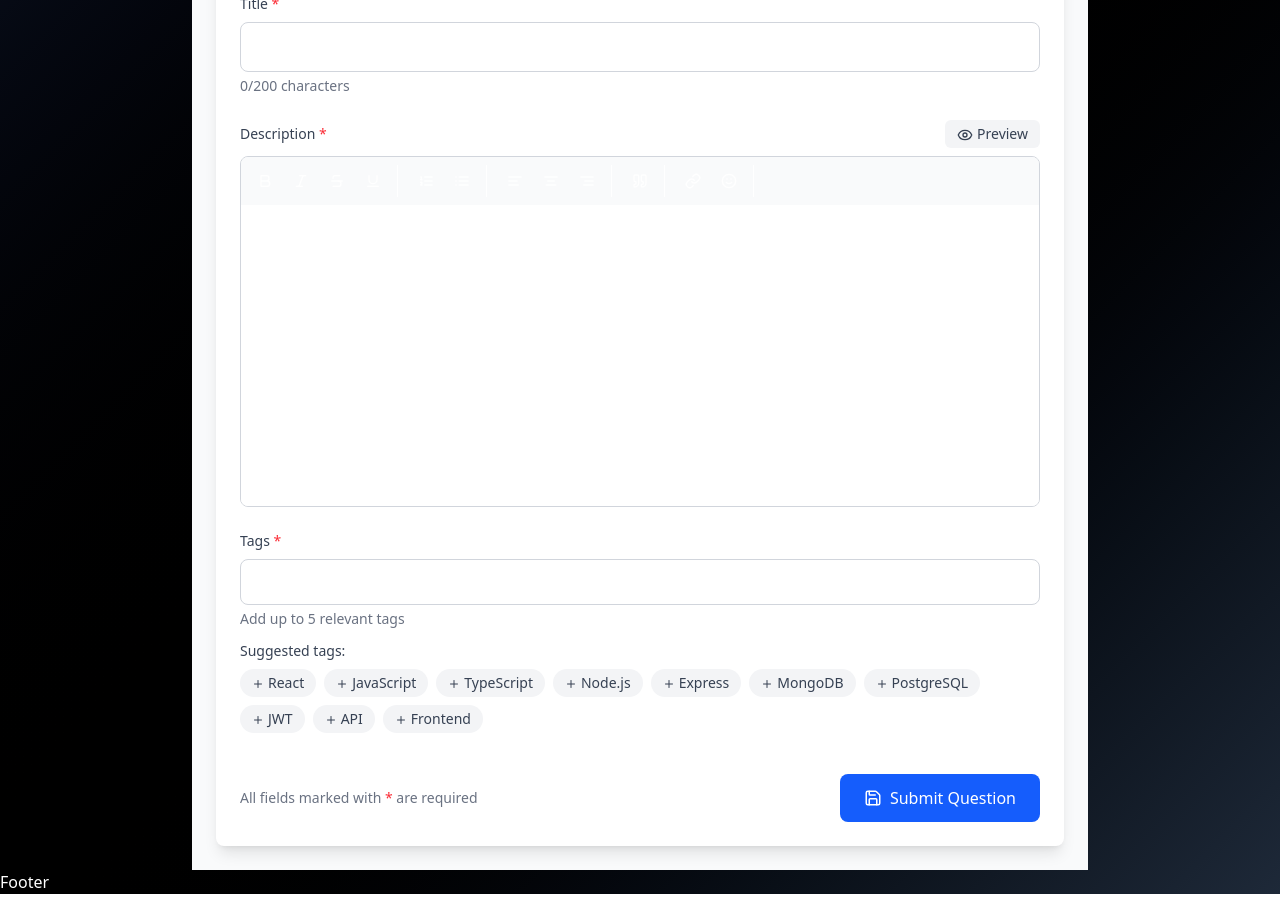
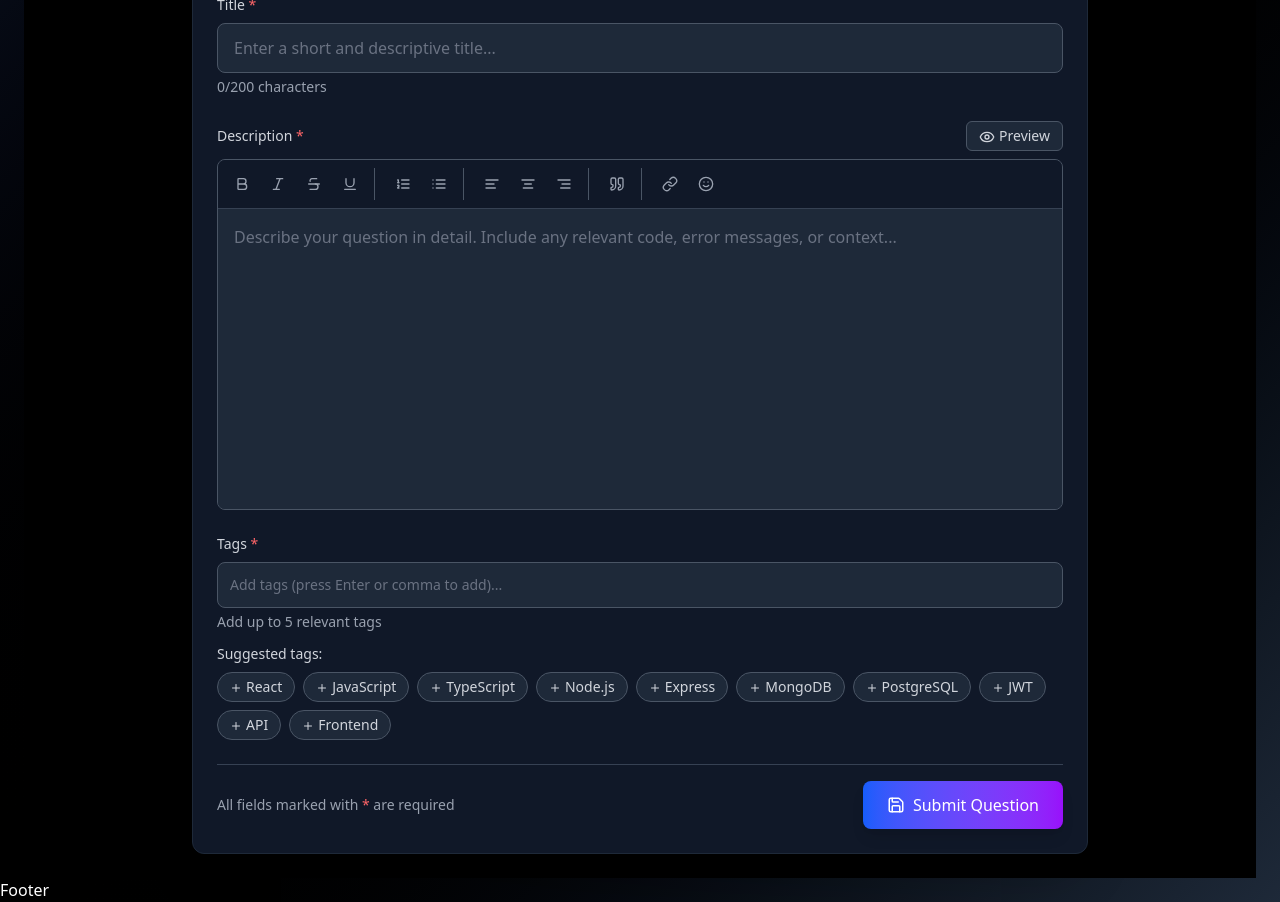
Before and after one commit to Akash4701/OdooHackathon, a React (Vite) app in the folder Frontend/: page /editor in a window 1280 px wide. Shown: the part 380-1282 px from the top of the page. Built offline with nearby package versions, Linux system fonts and the light colour scheme.

Commit message:
removed node

```diff
--- a/Frontend/package.json
+++ b/Frontend/package.json
@@ -27,9 +27,9 @@
     "@tiptap/pm": "^2.26.1",
     "@tiptap/react": "^2.26.1",
     "@tiptap/starter-kit": "^2.26.1",
-    "framer-motion": "^12.23.3",
     "axios": "^1.10.0",
     "emoji-picker-react": "^4.12.3",
+    "framer-motion": "^12.23.3",
     "highlight.js": "^11.11.1",
     "lowlight": "^3.3.0",
     "lucide-react": "^0.525.0",
--- a/Frontend/src/components/editor/tiptap.tsx
+++ b/Frontend/src/components/editor/tiptap.tsx
@@ -20,7 +20,7 @@ import {
   Plus
 } from 'lucide-react';
 
-// Mock emoji picker component since we can't import emoji-picker-react
+// Mock emoji picker component
 const EmojiPicker = ({ onEmojiClick, show, onClose }) => {
   const emojis = [
     '😀', '😃', '😄', '😁', '😆', '😅', '😂', '🤣', '😊', '😇',
@@ -40,12 +40,12 @@ const EmojiPicker = ({ onEmojiClick, show, onClose }) => {
   if (!show) return null;
 
   return (
-    <div className="absolute top-full left-0 z-50 bg-white border border-gray-200 rounded-lg shadow-lg p-4 w-80 max-h-60 overflow-y-auto">
+    <div className="absolute top-full left-0 z-50 bg-gray-900 border border-gray-700 rounded-lg shadow-2xl p-4 w-80 max-h-60 overflow-y-auto">
       <div className="flex justify-between items-center mb-3">
-        <h3 className="text-sm font-medium text-gray-700">Choose Emoji</h3>
+        <h3 className="text-sm font-medium text-gray-200">Choose Emoji</h3>
         <button
           onClick={onClose}
-          className="p-1 rounded-full hover:bg-gray-100"
+          className="p-1 rounded-full hover:bg-gray-800 text-gray-400 hover:text-gray-200 transition-colors"
         >
           <X size={16} />
         </button>
@@ -55,7 +55,7 @@ const EmojiPicker = ({ onEmojiClick, show, onClose }) => {
           <button
             key={index}
             onClick={() => onEmojiClick({ emoji })}
-            className="text-xl hover:bg-gray-100 p-2 rounded transition-colors"
+            className="text-xl hover:bg-gray-800 p-2 rounded transition-colors"
           >
             {emoji}
           </button>
@@ -92,18 +92,18 @@ const TagInput = ({ tags, setTags, placeholder = "Add tags..." }) => {
 
   return (
     <div
-      className="flex flex-wrap gap-2 p-3 border border-gray-300 rounded-lg min-h-[42px] cursor-text focus-within:ring-2 focus-within:ring-blue-500 focus-within:border-blue-500"
+      className="flex flex-wrap gap-2 p-3 border border-gray-600 bg-gray-800 rounded-lg min-h-[42px] cursor-text focus-within:ring-2 focus-within:ring-blue-500 focus-within:border-blue-500 transition-all"
       onClick={() => inputRef.current?.focus()}
     >
       {tags.map((tag, index) => (
-        <span key={index} className="inline-flex items-center gap-1 px-2 py-1 bg-blue-100 text-blue-800 rounded-full text-sm">
+        <span key={index} className="inline-flex items-center gap-1 px-2 py-1 bg-blue-900 text-blue-200 rounded-full text-sm border border-blue-700">
           {tag}
           <button
             onClick={(e) => {
               e.stopPropagation();
               removeTag(tag);
             }}
-            className="hover:bg-blue-200 rounded-full p-0.5"
+            className="hover:bg-blue-800 rounded-full p-0.5 text-blue-300 hover:text-blue-100"
           >
             <X size={12} />
           </button>
@@ -121,7 +121,7 @@ const TagInput = ({ tags, setTags, placeholder = "Add tags..." }) => {
           }
         }}
         placeholder={tags.length === 0 ? placeholder : ''}
-        className="flex-1 min-w-0 border-none outline-none bg-transparent text-sm"
+        className="flex-1 min-w-0 border-none outline-none bg-transparent text-sm text-gray-200 placeholder-gray-500"
       />
     </div>
   );
@@ -131,7 +131,6 @@ const TagInput = ({ tags, setTags, placeholder = "Add tags..." }) => {
 const RichTextEditor = ({ content, onChange, editable = true, placeholder = "Start typing..." }) => {
   const editorRef = useRef(null);
   const [showEmojiPicker, setShowEmojiPicker] = useState(false);
-  const fileInputRef = useRef(null);
 
   useEffect(() => {
     if (editorRef.current && content !== editorRef.current.innerHTML) {
@@ -175,8 +174,6 @@ const RichTextEditor = ({ content, onChange, editable = true, placeholder = "Sta
     }
   };
 
-
-
   const onEmojiClick = (emojiData) => {
     insertText(emojiData.emoji);
     setShowEmojiPicker(false);
@@ -196,17 +193,17 @@ const RichTextEditor = ({ content, onChange, editable = true, placeholder = "Sta
   ];
 
   return (
-    <div className="border border-gray-300 rounded-lg overflow-hidden">
+    <div className="border border-gray-600 rounded-lg overflow-hidden bg-gray-800">
       {/* Toolbar */}
       {editable && (
-        <div className="bg-gray-50 border-b p-2 flex flex-wrap items-center gap-1">
+        <div className="bg-gray-900 border-b border-gray-700 p-2 flex flex-wrap items-center gap-1">
           {/* Text Formatting */}
-          <div className="flex items-center gap-1 border-r pr-2 mr-2">
+          <div className="flex items-center gap-1 border-r border-gray-600 pr-2 mr-2">
             {toolbarButtons.slice(0, 4).map((button, index) => (
               <button
                 key={index}
                 onClick={() => execCommand(button.command, button.value)}
-                className="p-2 rounded hover:bg-gray-200 transition-colors"
+                className="p-2 rounded text-gray-400 hover:bg-gray-700 hover:text-gray-200 transition-colors"
                 title={button.title}
               >
                 <button.icon size={16} />
@@ -215,12 +212,12 @@ const RichTextEditor = ({ content, onChange, editable = true, placeholder = "Sta
           </div>
 
           {/* Lists */}
-          <div className="flex items-center gap-1 border-r pr-2 mr-2">
+          <div className="flex items-center gap-1 border-r border-gray-600 pr-2 mr-2">
             {toolbarButtons.slice(4, 6).map((button, index) => (
               <button
                 key={index}
                 onClick={() => execCommand(button.command, button.value)}
-                className="p-2 rounded hover:bg-gray-200 transition-colors"
+                className="p-2 rounded text-gray-400 hover:bg-gray-700 hover:text-gray-200 transition-colors"
                 title={button.title}
               >
                 <button.icon size={16} />
@@ -229,12 +226,12 @@ const RichTextEditor = ({ content, onChange, editable = true, placeholder = "Sta
           </div>
 
           {/* Alignment */}
-          <div className="flex items-center gap-1 border-r pr-2 mr-2">
+          <div className="flex items-center gap-1 border-r border-gray-600 pr-2 mr-2">
             {toolbarButtons.slice(6, 9).map((button, index) => (
               <button
                 key={index}
                 onClick={() => execCommand(button.command, button.value)}
-                className="p-2 rounded hover:bg-gray-200 transition-colors"
+                className="p-2 rounded text-gray-400 hover:bg-gray-700 hover:text-gray-200 transition-colors"
                 title={button.title}
               >
                 <button.icon size={16} />
@@ -243,10 +240,10 @@ const RichTextEditor = ({ content, onChange, editable = true, placeholder = "Sta
           </div>
 
           {/* Quote */}
-          <div className="flex items-center gap-1 border-r pr-2 mr-2">
+          <div className="flex items-center gap-1 border-r border-gray-600 pr-2 mr-2">
             <button
               onClick={() => execCommand('formatBlock', 'blockquote')}
-              className="p-2 rounded hover:bg-gray-200 transition-colors"
+              className="p-2 rounded text-gray-400 hover:bg-gray-700 hover:text-gray-200 transition-colors"
               title="Quote"
             >
               <Quote size={16} />
@@ -254,21 +251,19 @@ const RichTextEditor = ({ content, onChange, editable = true, placeholder = "Sta
           </div>
 
           {/* Media & Links */}
-          <div className="flex items-center gap-1 border-r pr-2 mr-2">
+          <div className="flex items-center gap-1">
             <button
               onClick={insertLink}
-              className="p-2 rounded hover:bg-gray-200 transition-colors"
+              className="p-2 rounded text-gray-400 hover:bg-gray-700 hover:text-gray-200 transition-colors"
               title="Insert Link"
             >
               <Link size={16} />
             </button>
 
-
-
             <div className="relative">
               <button
                 onClick={() => setShowEmojiPicker(!showEmojiPicker)}
-                className="p-2 rounded hover:bg-gray-200 transition-colors"
+                className="p-2 rounded text-gray-400 hover:bg-gray-700 hover:text-gray-200 transition-colors"
                 title="Insert Emoji"
               >
                 <Smile size={16} />
@@ -284,12 +279,13 @@ const RichTextEditor = ({ content, onChange, editable = true, placeholder = "Sta
       )}
 
       {/* Editor Content */}
+      <div className="relative">
         <div
           ref={editorRef}
           contentEditable={editable}
           onInput={handleInput}
-        className={`p-4 min-h-[300px] max-h-[500px] overflow-y-auto focus:outline-none ${
-          editable ? 'bg-white' : 'bg-gray-50'
+          className={`p-4 min-h-[300px] max-h-[500px] overflow-y-auto focus:outline-none text-gray-200 ${
+            editable ? 'bg-gray-800' : 'bg-gray-900'
           }`}
           style={{
             lineHeight: '1.6',
@@ -298,14 +294,12 @@ const RichTextEditor = ({ content, onChange, editable = true, placeholder = "Sta
         />
 
         {/* Placeholder */}
-      {editable && !content && (
-        <div className="absolute top-16 left-4 text-gray-400 pointer-events-none">
+        {editable && (!content || content === '<p></p>') && (
+          <div className="absolute top-4 left-4 text-gray-500 pointer-events-none">
             {placeholder}
           </div>
         )}
-
-      {/* Hidden file input */}
-
+      </div>
 
       <style jsx>{`
         [contenteditable] ul {
@@ -320,15 +314,16 @@ const RichTextEditor = ({ content, onChange, editable = true, placeholder = "Sta
           margin: 4px 0;
         }
         [contenteditable] blockquote {
-          border-left: 4px solid #e5e7eb;
+          border-left: 4px solid #4b5563;
           padding-left: 16px;
           margin: 16px 0;
           font-style: italic;
-          color: #6b7280;
+          color: #9ca3af;
         }
         [contenteditable] h1, [contenteditable] h2, [contenteditable] h3 {
           font-weight: bold;
           margin: 16px 0 8px 0;
+          color: #f3f4f6;
         }
         [contenteditable] h1 { font-size: 2em; }
         [contenteditable] h2 { font-size: 1.5em; }
@@ -337,7 +332,7 @@ const RichTextEditor = ({ content, onChange, editable = true, placeholder = "Sta
           margin: 8px 0;
         }
         [contenteditable] a {
-          color: #3b82f6;
+          color: #60a5fa;
           text-decoration: underline;
         }
         [contenteditable] img {
@@ -361,7 +356,6 @@ const QuestionForm = () => {
   const [saveStatus, setSaveStatus] = useState('');
 
   const handleSubmit = async () => {
-
     if (!title.trim()) {
       alert('Please enter a title');
       return;
@@ -383,13 +377,13 @@ const QuestionForm = () => {
     const questionData = {
       title: title.trim(),
       description: description,
-      tags: tags,
-      timestamp: new Date().toISOString(),
+      tagIds: tags,
 
     };
+    console.log(questionData);
 
     try {
-      const response = await fetch('/api/questions', {
+      const response = await fetch('http://localhost:8000/api/v1/question', {
         method: 'POST',
         headers: {
           'Content-Type': 'application/json',
@@ -419,10 +413,11 @@ const QuestionForm = () => {
   const suggestedTags = ['React', 'JavaScript', 'TypeScript', 'Node.js', 'Express', 'MongoDB', 'PostgreSQL', 'JWT', 'API', 'Frontend', 'Backend', 'CSS', 'HTML', 'Vue.js', 'Angular', 'Python', 'Django', 'Flask', 'REST API', 'GraphQL'];
 
   return (
-    <div className="max-w-4xl mx-auto p-6 bg-gray-50 min-h-screen">
-      <div className="bg-white rounded-lg shadow-lg overflow-hidden">
+    <div className="min-h-screen bg-black p-6">
+      <div className="max-w-4xl mx-auto">
+        <div className="bg-gray-900 rounded-xl shadow-2xl overflow-hidden border border-gray-800">
           {/* Header */}
-        <div className="bg-gradient-to-r from-blue-600 to-purple-600 text-white p-6">
+          <div className="bg-gradient-to-r from-blue-600 via-purple-600 to-violet-600 text-white p-6">
             <h1 className="text-3xl font-bold">Ask a Question</h1>
             <p className="text-blue-100 mt-2">Share your question with the community</p>
           </div>
@@ -431,8 +426,8 @@ const QuestionForm = () => {
           <div className="p-6 space-y-6">
             {/* Title */}
             <div>
-            <label htmlFor="title" className="block text-sm font-medium text-gray-700 mb-2">
-              Title <span className="text-red-500">*</span>
+              <label htmlFor="title" className="block text-sm font-medium text-gray-300 mb-2">
+                Title <span className="text-red-400">*</span>
               </label>
               <input
                 type="text"
@@ -440,25 +435,25 @@ const QuestionForm = () => {
                 value={title}
                 onChange={(e) => setTitle(e.target.value)}
                 placeholder="Enter a short and descriptive title..."
-              className="w-full px-4 py-3 border border-gray-300 rounded-lg focus:ring-2 focus:ring-blue-500 focus:border-blue-500 transition-colors"
+                className="w-full px-4 py-3 bg-gray-800 border border-gray-600 rounded-lg focus:ring-2 focus:ring-blue-500 focus:border-blue-500 transition-colors text-gray-200 placeholder-gray-500"
                 maxLength={200}
               />
-            <p className="text-sm text-gray-500 mt-1">{title.length}/200 characters</p>
+              <p className="text-sm text-gray-400 mt-1">{title.length}/200 characters</p>
             </div>
 
             {/* Description */}
             <div>
               <div className="flex items-center justify-between mb-2">
-              <label className="block text-sm font-medium text-gray-700">
-                Description <span className="text-red-500">*</span>
+                <label className="block text-sm font-medium text-gray-300">
+                  Description <span className="text-red-400">*</span>
                 </label>
                 <button
                   type="button"
                   onClick={() => setIsPreview(!isPreview)}
                   className={`px-3 py-1 rounded-md text-sm font-medium transition-colors ${
                     isPreview
-                    ? 'bg-green-100 text-green-700 hover:bg-green-200'
-                    : 'bg-gray-100 text-gray-700 hover:bg-gray-200'
+                      ? 'bg-green-900 text-green-200 hover:bg-green-800 border border-green-700'
+                      : 'bg-gray-800 text-gray-300 hover:bg-gray-700 border border-gray-600'
                   }`}
                 >
                   {isPreview ? <Edit size={16} className="inline mr-1" /> : <Eye size={16} className="inline mr-1" />}
@@ -467,10 +462,10 @@ const QuestionForm = () => {
               </div>
 
               {isPreview ? (
-              <div className="border border-gray-300 rounded-lg p-4 bg-gray-50 min-h-[300px]">
-                <h3 className="text-lg font-semibold mb-3">Preview</h3>
+                <div className="border border-gray-600 rounded-lg p-4 bg-gray-800 min-h-[300px]">
+                  <h3 className="text-lg font-semibold mb-3 text-gray-200">Preview</h3>
                   <div
-                  className="prose max-w-none"
+                    className="prose prose-invert max-w-none text-gray-300"
                     dangerouslySetInnerHTML={{ __html: description }}
                   />
                 </div>
@@ -485,19 +480,19 @@ const QuestionForm = () => {
 
             {/* Tags */}
             <div>
-            <label className="block text-sm font-medium text-gray-700 mb-2">
-              Tags <span className="text-red-500">*</span>
+              <label className="block text-sm font-medium text-gray-300 mb-2">
+                Tags <span className="text-red-400">*</span>
               </label>
               <TagInput
                 tags={tags}
                 setTags={setTags}
                 placeholder="Add tags (press Enter or comma to add)..."
               />
-            <p className="text-sm text-gray-500 mt-1">Add up to 5 relevant tags</p>
+              <p className="text-sm text-gray-400 mt-1">Add up to 5 relevant tags</p>
 
               {/* Suggested Tags */}
               <div className="mt-3">
-              <p className="text-sm font-medium text-gray-700 mb-2">Suggested tags:</p>
+                <p className="text-sm font-medium text-gray-300 mb-2">Suggested tags:</p>
                 <div className="flex flex-wrap gap-2">
                   {suggestedTags.slice(0, 10).map((tag) => (
                     <button
@@ -509,7 +504,7 @@ const QuestionForm = () => {
                         }
                       }}
                       disabled={tags.includes(tag) || tags.length >= 5}
-                    className="px-3 py-1 text-sm bg-gray-100 text-gray-700 rounded-full hover:bg-gray-200 disabled:opacity-50 disabled:cursor-not-allowed transition-colors"
+                      className="px-3 py-1 text-sm bg-gray-800 text-gray-300 rounded-full hover:bg-gray-700 disabled:opacity-50 disabled:cursor-not-allowed transition-colors border border-gray-600"
                     >
                       <Plus size={12} className="inline mr-1" />
                       {tag}
@@ -520,14 +515,15 @@ const QuestionForm = () => {
             </div>
 
             {/* Submit Button */}
-          <div className="flex items-center justify-between pt-4 border-t">
-            <div className="text-sm text-gray-500">
-              All fields marked with <span className="text-red-500">*</span> are required
+            <div className="flex items-center justify-between pt-4 border-t border-gray-700">
+              <div className="text-sm text-gray-400">
+                All fields marked with <span className="text-red-400">*</span> are required
               </div>
               <button
                 type="submit"
+                onClick={handleSubmit}
                 disabled={isSaving}
-              className="px-6 py-3 bg-blue-600 text-white rounded-lg hover:bg-blue-700 disabled:opacity-50 disabled:cursor-not-allowed transition-colors flex items-center gap-2"
+                className="px-6 py-3 bg-gradient-to-r from-blue-600 to-purple-600 text-white rounded-lg hover:from-blue-700 hover:to-purple-700 disabled:opacity-50 disabled:cursor-not-allowed transition-all duration-200 flex items-center gap-2 shadow-lg hover:shadow-xl"
               >
                 <Save size={18} />
                 {isSaving ? 'Submitting...' : 'Submit Question'}
@@ -536,10 +532,10 @@ const QuestionForm = () => {
 
             {/* Save Status */}
             {saveStatus && (
-            <div className={`p-3 rounded-lg ${
+              <div className={`p-3 rounded-lg border ${
                 saveStatus.includes('successfully')
-                ? 'bg-green-50 text-green-800 border border-green-200'
-                : 'bg-red-50 text-red-800 border border-red-200'
+                  ? 'bg-green-900 text-green-200 border-green-700'
+                  : 'bg-red-900 text-red-200 border-red-700'
               }`}>
                 {saveStatus}
               </div>
@@ -547,6 +543,7 @@ const QuestionForm = () => {
           </div>
         </div>
       </div>
+    </div>
   );
 };
 
--- a/Frontend/src/pages/Home.tsx
+++ b/Frontend/src/pages/Home.tsx
@@ -37,7 +37,7 @@ const Home = () => {
   };
 
   return (
-    <div className="relative min-h-screen bg-gradient-to-br from-gray-900 via-black to-gray-800 text-white p-6 overflow-hidden">
+    <div className="relative min-h-screen  text-white p-6 overflow-hidden">
       {/* Floating background */}
       <div className="absolute -top-32 -left-32 w-96 h-96 bg-purple-600/20 rounded-full blur-3xl animate-float"></div>
       <div className="absolute bottom-0 right-0 w-96 h-96 bg-pink-500/20 rounded-full blur-3xl animate-float"></div>
```
Also changed, not shown: Frontend/src/pages/Layout.tsx (line endings or trailing spaces), 1 other file (tests, documents, lock files or other folders). Lines whose indentation alone changed are shown as unchanged.
